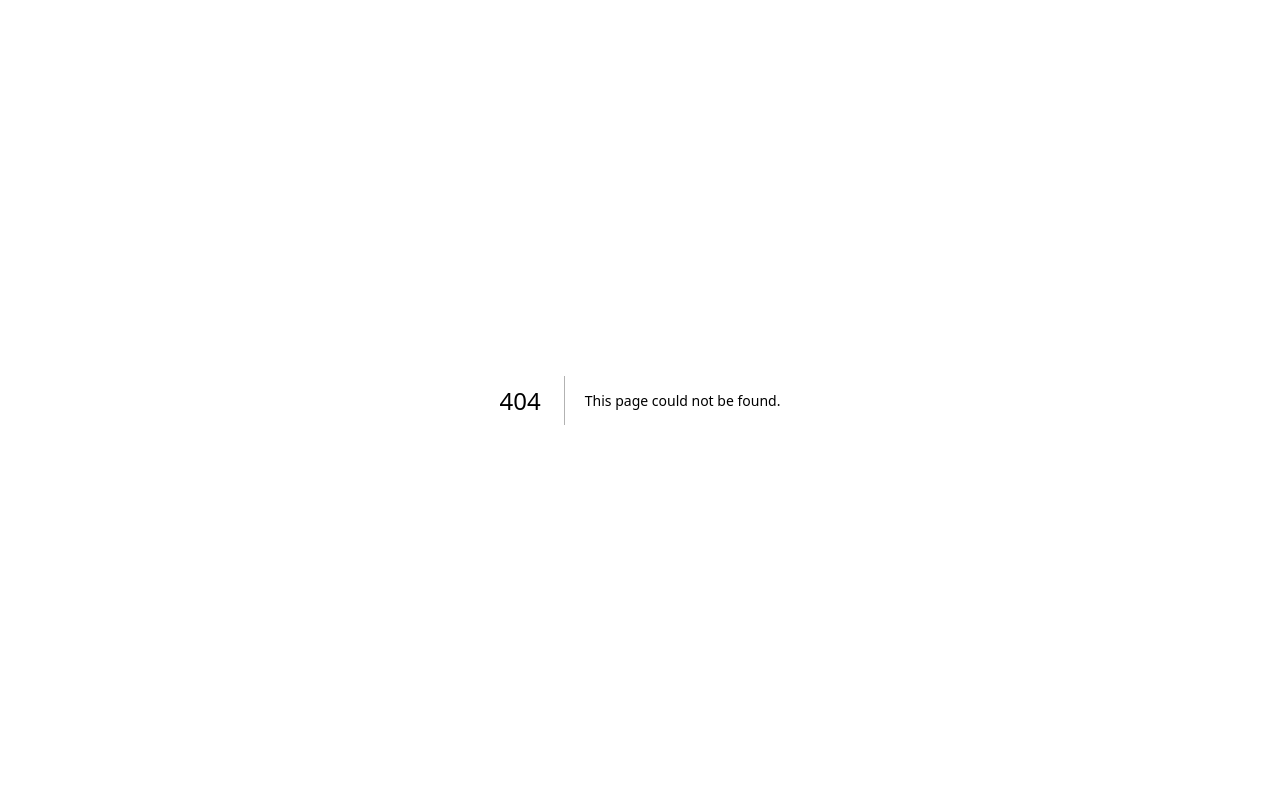
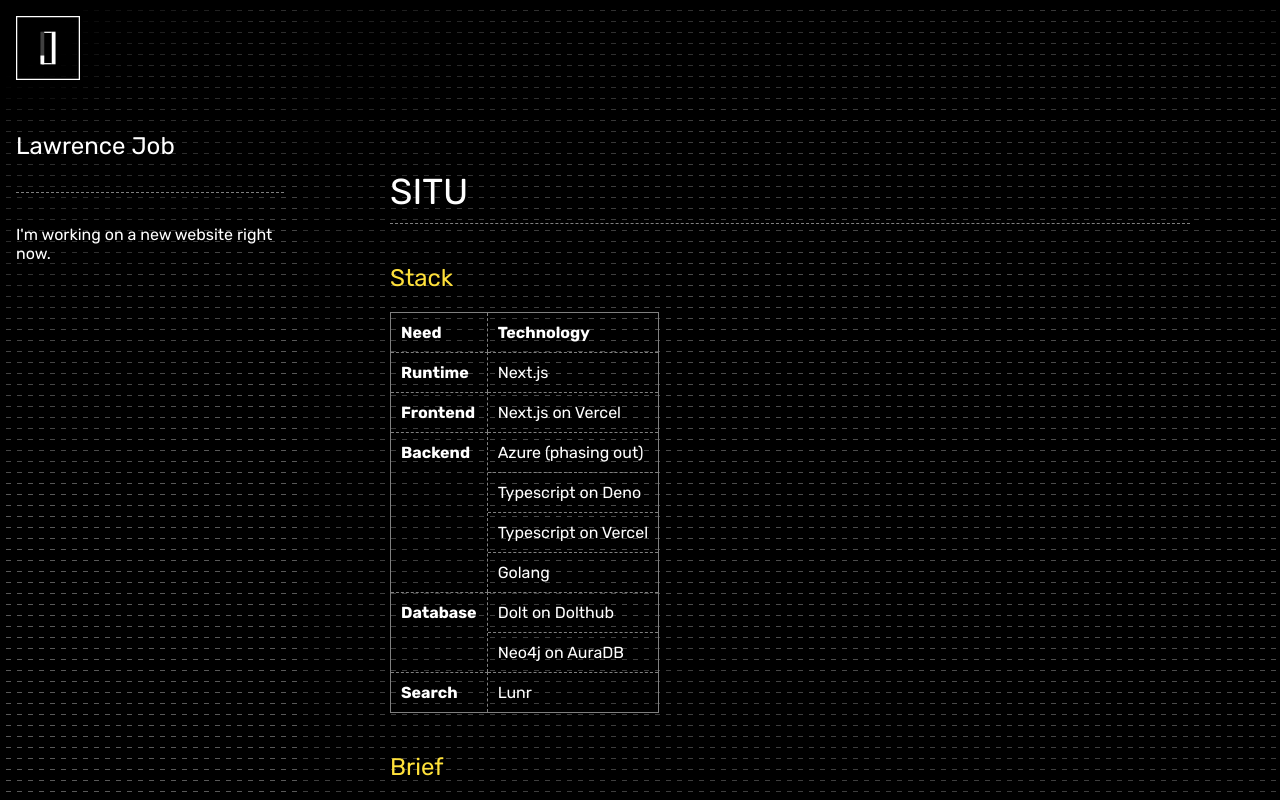
Before and after one commit to lawrencejob/website, a Next.js app: page /works/situ in a window 1280 px wide. Before the commit this address had no page. Shown: the top 800 px of the page. Built offline with nearby package versions, Linux system fonts and the light colour scheme.

Commit message:
Add prototype SITU explanation page

```diff
--- a/app/(navigated)/layout.module.scss
+++ b/app/(navigated)/layout.module.scss
@@ -1,15 +1,24 @@
 $yellow: #ffe13a;
 
+@media screen and (min-width: 700px) {
     .layout {
         display: grid;
         grid-template-columns: 300px auto;
         grid-template-areas: "nav main";
         min-height: 100vh;
 
-    >div {
+        >.nav {
             padding: 16px;
+
+            .sticky {
+                position: sticky;
+                top: 16px;
             }
         }
+    }
+}
+
+
 
 strong.myName {
     display: block;
--- /dev/null
+++ b/app/(navigated)/works/layout.tsx
@@ -0,0 +1,6 @@
+import { PropsWithChildren } from "react";
+import styles from "./page.module.scss";
+
+export default function Page({ children }: PropsWithChildren) {
+    return <main className={styles.articleMain}><article className={styles.article}>{children}</article></main>
+}
--- /dev/null
+++ b/app/(navigated)/works/page.module.scss
@@ -0,0 +1,62 @@
+main.main {
+    background-color: rgba(0, 0, 0, 0.4);
+}
+
+.container {
+    max-width: 800px;
+    margin: 0 auto;
+}
+
+.articleMain {
+    background-color: rgba(0, 0, 0, 0.3);
+    padding: 0 20px;
+
+    .article {
+        max-width: 800px;
+        margin: 0 auto;
+        padding-top: 80px;
+
+        h1 {
+            font-size: 36px;
+            font-weight: normal;
+            color: white;
+            border-bottom: 1px dashed gray;
+            margin: 80px 0 20px;
+            padding: 10px 0;
+        }
+
+        h2 {
+            font-size: 24px;
+            color: #ffe13a;
+            font-weight: normal;
+            margin: 40px 0 20px 0;
+        }
+
+        p {
+            font-size: 16px;
+            line-height: 1.8em;
+            margin: 20px 0;
+        }
+
+        table {
+            border-spacing: 0;
+            border: 1px solid gray;
+
+            td,
+            th {
+                text-align: left;
+                vertical-align: top;
+                padding: 10px;
+                border-top: 1px dashed gray;
+
+                &:not(:last-child) {
+                    border-right: 1px dashed gray;
+                }
+            }
+
+            thead th {
+                border-top: none;
+            }
+        }
+    }
+}
--- /dev/null
+++ b/app/(navigated)/works/situ/page.mdx
@@ -0,0 +1,54 @@
+# SITU
+
+## Stack
+
+<table>
+  <thead>
+    <tr>
+      <th>Need</th>
+      <th>Technology</th>
+    </tr>
+  </thead>
+  <tbody>
+    <tr>
+      <th>Runtime</th>
+      <td>Next.js</td>
+    </tr>
+    <tr>
+      <th>Frontend</th>
+      <td>Next.js on Vercel</td>
+    </tr>
+    <tr>
+      <th rowSpan="4">Backend</th>
+      <td>Azure (phasing out)</td>
+    </tr>
+    <tr>
+      <td>Typescript on Deno</td>
+    </tr>
+    <tr>
+      <td>Typescript on Vercel</td>
+    </tr>
+    <tr>
+      <td>Golang</td>
+    </tr>
+    <tr>
+      <th rowSpan="2">Database</th>
+      <td>Dolt on Dolthub</td>
+    </tr>
+    <tr>
+      <td>Neo4j on AuraDB</td>
+    </tr>
+    <tr>
+      <th>Search</th>
+      <td>Lunr</td>
+    </tr>
+  </tbody>
+</table>
+
+## Brief
+
+SITU is an idea that came from watching people I care about hit the same wall, over and over. Studying abroad requires an extraordinary of domain knowledge and analysis, whether prospective students know it or not. They have to cross reference geography, cities, cultures, top universities, subjects and disciplines and that's just to pick a university.
+
+Through the experience of working in this industry full time, I learned that not only is nobody helping these people, but nobody has an incentive to start. The industry is funded through commission and the majority of the industry benefits from the process being opaque and confusing.
+
+This presents an opportunity for a product to simplify the process by starting with a clean sheet and thinking about the entire journey holistically. It's not finished, but it's already helped people find their dream university.
--- a/app/globals.scss
+++ b/app/globals.scss
@@ -4,12 +4,6 @@
   margin: 0;
 }
 
-html,
-body {
-  max-width: 100vw;
-  overflow-x: hidden;
-}
-
 body {
   color: white;
   background: black;
--- a/app/layout.tsx
+++ b/app/layout.tsx
@@ -6,6 +6,7 @@
 export const metadata = {
   title: 'Lawrence Job',
   description: 'Software engineer',
+  viewport: 'width=device-width, initial-scale=1, viewport-fit=cover'
 }
 
 export default function RootLayout({
```
Lines whose indentation alone changed are shown as unchanged.
